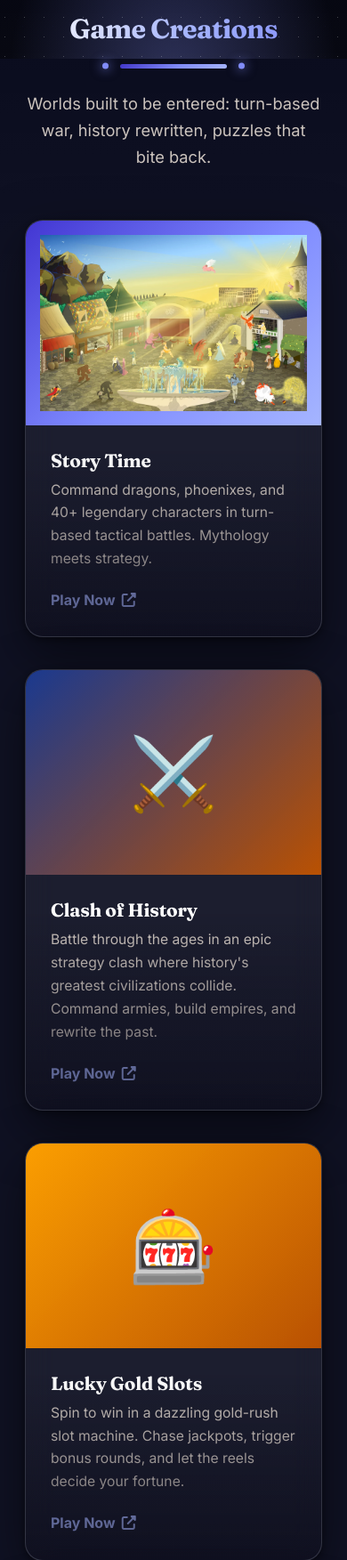
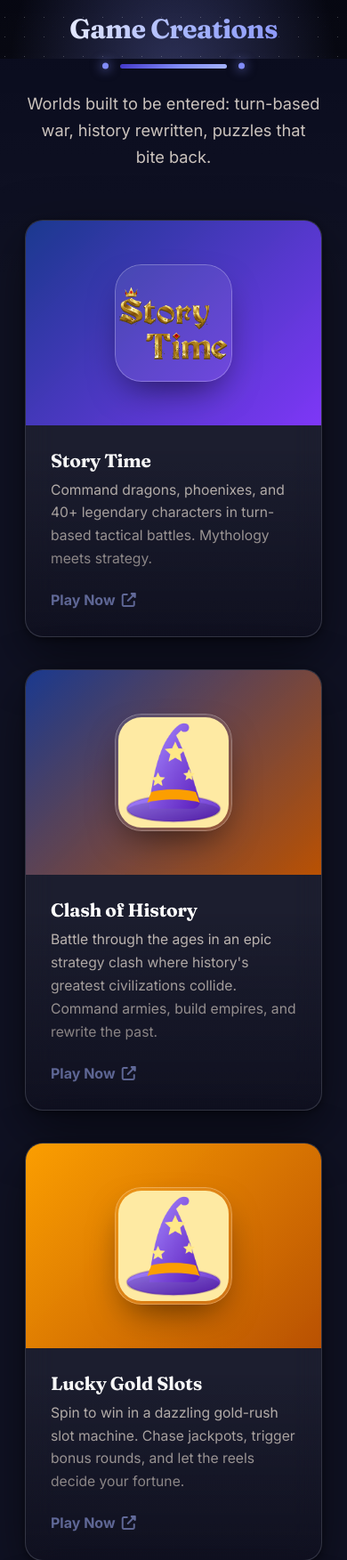
Before and after one commit to neiloza/TheWizardOfOza, a PHP site: page /exhibits/ in a window 390 px wide. Shown: the part 778-2531 px from the top of the page at 89% size. Run offline with PHP 8.4, Linux system fonts and the light colour scheme.

Commit message:
Recolor Zephyr and Aardvark, lilac canvas, real game icons
Zephyr moves from cyan to purple and Aardvark from violet to pink, and
the whole site now sits on one lilac ground instead of each page tinting
its own: --tint is a single shared value, and each page keeps only its
accent, deep and light tones on top of it.

The phone's status bar and browser chrome now match the page. Each page
carries its own theme-color meta (light lilac for the light pages, near
black for the arcane and fire pages) plus the apple-mobile-web-app tags,
so the strip above the page stops showing a color from another theme.

Games in the Exhibits hall now show the icon you would get by adding
each one to a home screen, pulled from the game's own domain. Each tile
keeps its gradient behind the icon and falls back through a second icon
path to the previous glyph if neither loads, so a missing icon never
leaves a hole in the grid.

Co-Authored-By: Claude Opus 5 <noreply@anthropic.com>
Claude-Session: https://claude.ai/code/session_01Umnns4h4VS6QVg8RBCgbH6

```diff
--- a/aardvark/index.html
+++ b/aardvark/index.html
@@ -5,6 +5,10 @@
     <meta name="viewport" content="width=device-width, initial-scale=1.0">
     <title>Aardvark &ndash; The Wizard of Oza</title>
     <meta name="description" content="A picture of an aardvark. That is the entire purpose of this page.">
+    <!-- Paints the phone's status bar / browser chrome to match this page -->
+    <meta name="theme-color" content="#f7f2fd">
+    <meta name="apple-mobile-web-app-capable" content="yes">
+    <meta name="apple-mobile-web-app-status-bar-style" content="black-translucent">
     <link rel="preconnect" href="https://fonts.googleapis.com">
     <link rel="preconnect" href="https://fonts.gstatic.com" crossorigin>
     <link href="https://fonts.googleapis.com/css2?family=Cinzel:wght@600;700&family=Fraunces:opsz,wght@9..144,500;9..144,600;9..144,700&family=Inter:wght@400;500;600;700;800&display=swap" rel="stylesheet">
--- a/arena-prophecy/index.html
+++ b/arena-prophecy/index.html
@@ -5,6 +5,10 @@
     <meta name="viewport" content="width=device-width, initial-scale=1.0">
     <title>Arena Prophecy &ndash; The Wizard of Oza</title>
     <meta name="description" content="Part of the Exhibits hall at The Wizard of Oza.">
+    <!-- Paints the phone's status bar / browser chrome to match this page -->
+    <meta name="theme-color" content="#0b0b22">
+    <meta name="apple-mobile-web-app-capable" content="yes">
+    <meta name="apple-mobile-web-app-status-bar-style" content="black-translucent">
     <link rel="preconnect" href="https://fonts.googleapis.com">
     <link rel="preconnect" href="https://fonts.gstatic.com" crossorigin>
     <link href="https://fonts.googleapis.com/css2?family=Cinzel:wght@600;700&family=Fraunces:opsz,wght@9..144,500;9..144,600;9..144,700&family=Inter:wght@400;500;600;700;800&display=swap" rel="stylesheet">
--- a/brain-games/index.html
+++ b/brain-games/index.html
@@ -5,6 +5,10 @@
     <meta name="viewport" content="width=device-width, initial-scale=1.0">
     <title>Brain Games &ndash; The Wizard of Oza</title>
     <meta name="description" content="Part of the Exhibits hall at The Wizard of Oza.">
+    <!-- Paints the phone's status bar / browser chrome to match this page -->
+    <meta name="theme-color" content="#0b0b22">
+    <meta name="apple-mobile-web-app-capable" content="yes">
+    <meta name="apple-mobile-web-app-status-bar-style" content="black-translucent">
     <link rel="preconnect" href="https://fonts.googleapis.com">
     <link rel="preconnect" href="https://fonts.gstatic.com" crossorigin>
     <link href="https://fonts.googleapis.com/css2?family=Cinzel:wght@600;700&family=Fraunces:opsz,wght@9..144,500;9..144,600;9..144,700&family=Inter:wght@400;500;600;700;800&display=swap" rel="stylesheet">
--- a/css/style.css
+++ b/css/style.css
@@ -95,7 +95,7 @@ body::before {
         radial-gradient(60% 40% at 20% 58%, color-mix(in srgb, var(--accent) 22%, transparent) 0%, transparent 62%),
         radial-gradient(65% 45% at 85% 76%, color-mix(in srgb, var(--light) 55%, transparent) 0%, transparent 65%),
         radial-gradient(80% 55% at 50% 104%, color-mix(in srgb, var(--deep) 32%, transparent) 0%, transparent 68%),
-        linear-gradient(170deg, #ffffff 0%, var(--tint) 45%, color-mix(in srgb, var(--light) 45%, #ffffff) 100%);
+        linear-gradient(170deg, #ffffff 0%, var(--tint) 42%, color-mix(in srgb, var(--light) 30%, var(--tint)) 100%);
 }
 
 /* Fine grain so the gradients never look like flat plastic */
@@ -785,6 +785,28 @@ main > section:nth-of-type(even)::after {
 
 .portfolio-item:hover .portfolio-image { transform: scale(1.06); }
 
+/* Each game wears the icon you would get if you added it to a home screen */
+.game-tile { position: relative; display: flex; align-items: center; justify-content: center; }
+
+.game-icon {
+    width: 132px;
+    height: 132px;
+    border-radius: 30px;
+    object-fit: contain;
+    padding: 4px;
+    box-shadow: 0 18px 40px -14px rgba(0, 0, 0, 0.6), 0 0 0 1px rgba(255, 255, 255, 0.25) inset;
+    position: relative;
+    z-index: 1;
+    background: rgba(255, 255, 255, 0.08);
+    transition: transform 0.5s cubic-bezier(0.22, 1, 0.36, 1);
+}
+
+.portfolio-item:hover .game-icon { transform: translateY(-6px) scale(1.04); }
+
+/* Shown only when the icon cannot be fetched */
+.game-glyph { display: none; font-size: 4.5rem; filter: drop-shadow(0 10px 20px rgba(0, 0, 0, 0.45)); }
+.game-tile.icon-missing .game-glyph { display: block; }
+
 /* Photos sit on the page gradient, so a slow or blocked image still looks intentional */
 img.portfolio-image {
     background: var(--grad);
@@ -1247,11 +1269,11 @@ html.reveal-ready .reveal.visible { opacity: 1; transform: none; }
 /* ===========================
    Page identities
    =========================== */
-body.page-nexus { --accent: #d97706; --deep: #78350f; --light: #f5c451; --tint: #fdf3dd; --glow: rgba(217, 119, 6, 0.42); }
-body.page-lineage { --accent: #ea580c; --deep: #7c2d12; --light: #fdba74; --tint: #ffeddc; --glow: rgba(234, 88, 12, 0.42); }
-body.page-owlery { --accent: #059669; --deep: #064e3b; --light: #6ee7b7; --tint: #dcfbee; --glow: rgba(5, 150, 105, 0.42); }
-body.page-zephyr { --accent: #0891b2; --deep: #164e63; --light: #7dd3fc; --tint: #dbf4ff; --glow: rgba(8, 145, 178, 0.42); }
-body.page-aardvark { --accent: #7c3aed; --deep: #3b0764; --light: #c4b5fd; --tint: #ebe6ff; --glow: rgba(124, 58, 237, 0.42); }
+body.page-nexus { --accent: #d97706; --deep: #78350f; --light: #f5c451; --glow: rgba(217, 119, 6, 0.42); }
+body.page-lineage { --accent: #ea580c; --deep: #7c2d12; --light: #fdba74; --glow: rgba(234, 88, 12, 0.42); }
+body.page-owlery { --accent: #059669; --deep: #064e3b; --light: #6ee7b7; --glow: rgba(5, 150, 105, 0.42); }
+body.page-zephyr { --accent: #9333ea; --deep: #581c87; --light: #d8b4fe; --glow: rgba(147, 51, 234, 0.42); }
+body.page-aardvark { --accent: #db2777; --deep: #831843; --light: #f9a8d4; --glow: rgba(219, 39, 119, 0.42); }
 
 /* Exhibits — arcane: a midnight observatory */
 body.page-exhibits {
--- a/denver-shadows/index.html
+++ b/denver-shadows/index.html
@@ -5,6 +5,10 @@
     <meta name="viewport" content="width=device-width, initial-scale=1.0">
     <title>Denver Shadows &ndash; The Wizard of Oza</title>
     <meta name="description" content="Part of the Exhibits hall at The Wizard of Oza.">
+    <!-- Paints the phone's status bar / browser chrome to match this page -->
+    <meta name="theme-color" content="#0b0b22">
+    <meta name="apple-mobile-web-app-capable" content="yes">
+    <meta name="apple-mobile-web-app-status-bar-style" content="black-translucent">
     <link rel="preconnect" href="https://fonts.googleapis.com">
     <link rel="preconnect" href="https://fonts.gstatic.com" crossorigin>
     <link href="https://fonts.googleapis.com/css2?family=Cinzel:wght@600;700&family=Fraunces:opsz,wght@9..144,500;9..144,600;9..144,700&family=Inter:wght@400;500;600;700;800&display=swap" rel="stylesheet">
--- a/exhibits/index.html
+++ b/exhibits/index.html
@@ -5,6 +5,10 @@
     <meta name="viewport" content="width=device-width, initial-scale=1.0">
     <title>Exhibits &ndash; The Wizard of Oza</title>
     <meta name="description" content="Games, enchanted websites and data insights built by The Wizard of Oza, gathered in one hall.">
+    <!-- Paints the phone's status bar / browser chrome to match this page -->
+    <meta name="theme-color" content="#0b0b22">
+    <meta name="apple-mobile-web-app-capable" content="yes">
+    <meta name="apple-mobile-web-app-status-bar-style" content="black-translucent">
     <link rel="preconnect" href="https://fonts.googleapis.com">
     <link rel="preconnect" href="https://fonts.gstatic.com" crossorigin>
     <link href="https://fonts.googleapis.com/css2?family=Cinzel:wght@600;700&family=Fraunces:opsz,wght@9..144,500;9..144,600;9..144,700&family=Inter:wght@400;500;600;700;800&display=swap" rel="stylesheet">
@@ -72,7 +76,11 @@
         <div class="portfolio-grid">
             <a href="https://neilstorytime.com" target="_blank" rel="noopener" class="portfolio-item-link reveal">
                 <div class="portfolio-item">
-                    <img src="../images/story-time/Main_Menu_a_1.png" alt="Story Time Game" class="portfolio-image">
+                    <div class="portfolio-image game-tile" style="background: linear-gradient(135deg, #1e3a8a 0%, #7c3aed 100%);">
+                        <img class="game-icon" src="https://neilstorytime.com/apple-touch-icon.png" data-next="../images/story-time/Logo_1.svg" alt="" loading="lazy"
+                             onerror="var n=this.dataset.next; if(n){this.dataset.next='';this.src=n;} else{this.parentNode.classList.add('icon-missing');this.remove();}">
+                        <span class="game-glyph" aria-hidden="true">&#128220;</span>
+                    </div>
                     <div class="portfolio-info">
                         <h3 class="portfolio-title">Story Time</h3>
                         <p class="portfolio-description">
@@ -85,7 +93,11 @@
 
             <a href="https://clashofhistory.thewizardofoza.com" target="_blank" rel="noopener" class="portfolio-item-link reveal">
                 <div class="portfolio-item">
-                    <div class="portfolio-image" style="background: linear-gradient(135deg, #1e3a8a 0%, #b45309 100%); display: flex; align-items: center; justify-content: center; font-size: 5rem;">⚔️</div>
+                    <div class="portfolio-image game-tile" style="background: linear-gradient(135deg, #1e3a8a 0%, #b45309 100%);">
+                        <img class="game-icon" src="https://clashofhistory.thewizardofoza.com/apple-touch-icon.png" data-next="https://clashofhistory.thewizardofoza.com/images/apple-touch-icon.png" alt="" loading="lazy"
+                             onerror="var n=this.dataset.next; if(n){this.dataset.next='';this.src=n;} else{this.parentNode.classList.add('icon-missing');this.remove();}">
+                        <span class="game-glyph" aria-hidden="true">&#9876;&#65039;</span>
+                    </div>
                     <div class="portfolio-info">
                         <h3 class="portfolio-title">Clash of History</h3>
                         <p class="portfolio-description">
@@ -98,7 +110,11 @@
 
             <a href="https://slotmachine.thewizardofoza.com" target="_blank" rel="noopener" class="portfolio-item-link reveal">
                 <div class="portfolio-item">
-                    <div class="portfolio-image" style="background: linear-gradient(135deg, #f59e0b 0%, #b45309 100%); display: flex; align-items: center; justify-content: center; font-size: 5rem;">🎰</div>
+                    <div class="portfolio-image game-tile" style="background: linear-gradient(135deg, #f59e0b 0%, #b45309 100%);">
+                        <img class="game-icon" src="https://slotmachine.thewizardofoza.com/apple-touch-icon.png" data-next="https://slotmachine.thewizardofoza.com/images/apple-touch-icon.png" alt="" loading="lazy"
+                             onerror="var n=this.dataset.next; if(n){this.dataset.next='';this.src=n;} else{this.parentNode.classList.add('icon-missing');this.remove();}">
+                        <span class="game-glyph" aria-hidden="true">&#127920;</span>
+                    </div>
                     <div class="portfolio-info">
                         <h3 class="portfolio-title">Lucky Gold Slots</h3>
                         <p class="portfolio-description">
@@ -124,7 +140,11 @@
 
             <a href="https://flowstate.thewizardofoza.com" target="_blank" rel="noopener" class="portfolio-item-link reveal">
                 <div class="portfolio-item">
-                    <div class="portfolio-image" style="background: linear-gradient(135deg, #7c3aed 0%, #06b6d4 100%); display: flex; align-items: center; justify-content: center; font-size: 5rem;">🌊</div>
+                    <div class="portfolio-image game-tile" style="background: linear-gradient(135deg, #7c3aed 0%, #06b6d4 100%);">
+                        <img class="game-icon" src="https://flowstate.thewizardofoza.com/apple-touch-icon.png" data-next="https://flowstate.thewizardofoza.com/images/apple-touch-icon.png" alt="" loading="lazy"
+                             onerror="var n=this.dataset.next; if(n){this.dataset.next='';this.src=n;} else{this.parentNode.classList.add('icon-missing');this.remove();}">
+                        <span class="game-glyph" aria-hidden="true">&#127754;</span>
+                    </div>
                     <div class="portfolio-info">
                         <h3 class="portfolio-title">Flow State</h3>
                         <p class="portfolio-description">
--- a/incantations/index.html
+++ b/incantations/index.html
@@ -5,6 +5,10 @@
     <meta name="viewport" content="width=device-width, initial-scale=1.0">
     <title>Incantations &ndash; The Wizard of Oza</title>
     <meta name="description" content="Websites, games, data analysis, teaching and consulting &ndash; the spells you can commission.">
+    <!-- Paints the phone's status bar / browser chrome to match this page -->
+    <meta name="theme-color" content="#150907">
+    <meta name="apple-mobile-web-app-capable" content="yes">
+    <meta name="apple-mobile-web-app-status-bar-style" content="black-translucent">
     <link rel="preconnect" href="https://fonts.googleapis.com">
     <link rel="preconnect" href="https://fonts.gstatic.com" crossorigin>
     <link href="https://fonts.googleapis.com/css2?family=Cinzel:wght@600;700&family=Fraunces:opsz,wght@9..144,500;9..144,600;9..144,700&family=Inter:wght@400;500;600;700;800&display=swap" rel="stylesheet">
--- a/index.html
+++ b/index.html
@@ -5,6 +5,10 @@
     <meta name="viewport" content="width=device-width, initial-scale=1.0">
     <title>The Wizard of Oza &ndash; Where Imagination Meets Technology</title>
     <meta name="description" content="The bulletin board of The Wizard of Oza: games, enchanted websites and data stories, plus everything currently stirring in the tower.">
+    <!-- Paints the phone's status bar / browser chrome to match this page -->
+    <meta name="theme-color" content="#f7f2fd">
+    <meta name="apple-mobile-web-app-capable" content="yes">
+    <meta name="apple-mobile-web-app-status-bar-style" content="black-translucent">
     <link rel="preconnect" href="https://fonts.googleapis.com">
     <link rel="preconnect" href="https://fonts.gstatic.com" crossorigin>
     <link href="https://fonts.googleapis.com/css2?family=Cinzel:wght@600;700&family=Fraunces:opsz,wght@9..144,500;9..144,600;9..144,700&family=Inter:wght@400;500;600;700;800&display=swap" rel="stylesheet">
--- a/lineage/index.html
+++ b/lineage/index.html
@@ -5,6 +5,10 @@
     <meta name="viewport" content="width=device-width, initial-scale=1.0">
     <title>Lineage &ndash; The Wizard of Oza</title>
     <meta name="description" content="From mathematics to tutoring to data analytics to game development: the origin story of The Wizard of Oza.">
+    <!-- Paints the phone's status bar / browser chrome to match this page -->
+    <meta name="theme-color" content="#f7f2fd">
+    <meta name="apple-mobile-web-app-capable" content="yes">
+    <meta name="apple-mobile-web-app-status-bar-style" content="black-translucent">
     <link rel="preconnect" href="https://fonts.googleapis.com">
     <link rel="preconnect" href="https://fonts.gstatic.com" crossorigin>
     <link href="https://fonts.googleapis.com/css2?family=Cinzel:wght@600;700&family=Fraunces:opsz,wght@9..144,500;9..144,600;9..144,700&family=Inter:wght@400;500;600;700;800&display=swap" rel="stylesheet">
--- a/owlery/index.html
+++ b/owlery/index.html
@@ -5,6 +5,10 @@
     <meta name="viewport" content="width=device-width, initial-scale=1.0">
     <title>Owlery &ndash; The Wizard of Oza</title>
     <meta name="description" content="Send a message to The Wizard of Oza, or post a notice to the community bulletin board.">
+    <!-- Paints the phone's status bar / browser chrome to match this page -->
+    <meta name="theme-color" content="#f7f2fd">
+    <meta name="apple-mobile-web-app-capable" content="yes">
+    <meta name="apple-mobile-web-app-status-bar-style" content="black-translucent">
     <link rel="preconnect" href="https://fonts.googleapis.com">
     <link rel="preconnect" href="https://fonts.gstatic.com" crossorigin>
     <link href="https://fonts.googleapis.com/css2?family=Cinzel:wght@600;700&family=Fraunces:opsz,wght@9..144,500;9..144,600;9..144,700&family=Inter:wght@400;500;600;700;800&display=swap" rel="stylesheet">
--- a/webweaver-vision/index.html
+++ b/webweaver-vision/index.html
@@ -5,6 +5,10 @@
     <meta name="viewport" content="width=device-width, initial-scale=1.0">
     <title>WebWeaver Vision &ndash; The Wizard of Oza</title>
     <meta name="description" content="Part of the Exhibits hall at The Wizard of Oza.">
+    <!-- Paints the phone's status bar / browser chrome to match this page -->
+    <meta name="theme-color" content="#0b0b22">
+    <meta name="apple-mobile-web-app-capable" content="yes">
+    <meta name="apple-mobile-web-app-status-bar-style" content="black-translucent">
     <link rel="preconnect" href="https://fonts.googleapis.com">
     <link rel="preconnect" href="https://fonts.gstatic.com" crossorigin>
     <link href="https://fonts.googleapis.com/css2?family=Cinzel:wght@600;700&family=Fraunces:opsz,wght@9..144,500;9..144,600;9..144,700&family=Inter:wght@400;500;600;700;800&display=swap" rel="stylesheet">
--- a/zephyr/index.html
+++ b/zephyr/index.html
@@ -5,6 +5,10 @@
     <meta name="viewport" content="width=device-width, initial-scale=1.0">
     <title>Zephyr &ndash; The Wizard of Oza</title>
     <meta name="description" content="A curated shelf of trusted sources: the docs, tools and voices worth your attention.">
+    <!-- Paints the phone's status bar / browser chrome to match this page -->
+    <meta name="theme-color" content="#f7f2fd">
+    <meta name="apple-mobile-web-app-capable" content="yes">
+    <meta name="apple-mobile-web-app-status-bar-style" content="black-translucent">
     <link rel="preconnect" href="https://fonts.googleapis.com">
     <link rel="preconnect" href="https://fonts.gstatic.com" crossorigin>
     <link href="https://fonts.googleapis.com/css2?family=Cinzel:wght@600;700&family=Fraunces:opsz,wght@9..144,500;9..144,600;9..144,700&family=Inter:wght@400;500;600;700;800&display=swap" rel="stylesheet">
```
